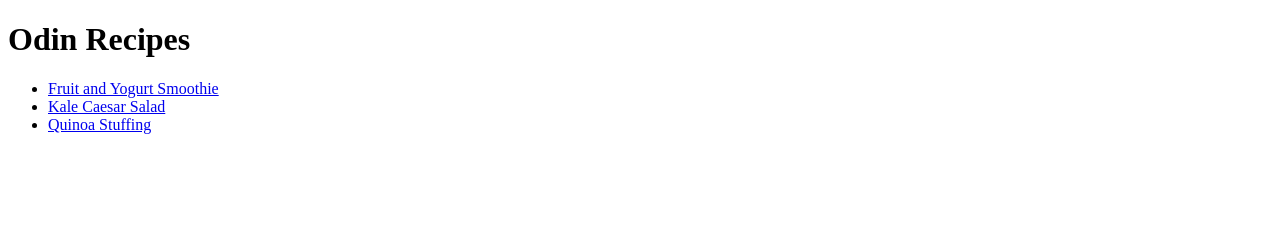
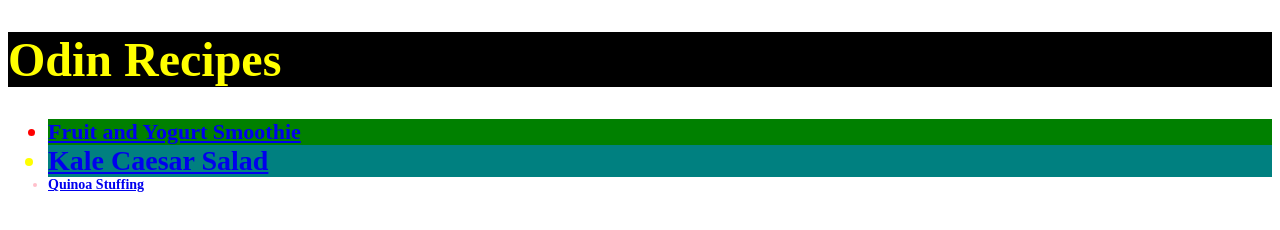
Before and after one commit to HelicalT/odin-recipes, a plain HTML site: page index.html in a window 1280 px wide. Drawn offline with Linux system fonts and the light colour scheme.

Commit message:
added CSS

```diff
--- a/index.html
+++ b/index.html
@@ -3,13 +3,14 @@
     <head>
         <meta charset="UTF-8">
         <title>Odin Recipes</title>
+        <link rel="stylesheet" href="style.css">
     </head>
     <body>
-        <h1>Odin Recipes</h1>
+        <h1 class="title">Odin Recipes</h1>
         <ul>
-            <li><a href="recipes/fruit-and-yogurt-smoothie.html">Fruit and Yogurt Smoothie</a></li>
-            <li><a href="recipes/kale-caesar-salad.html">Kale Caesar Salad</a></li>
-            <li><a href="recipes/quinoa-stuffing.html">Quinoa Stuffing</a></li>
+            <li class="link one"><a href="recipes/fruit-and-yogurt-smoothie.html">Fruit and Yogurt Smoothie</a></li>
+            <li class="link two"><a href="recipes/kale-caesar-salad.html">Kale Caesar Salad</a></li>
+            <li class="link three"><a href="recipes/quinoa-stuffing.html">Quinoa Stuffing</a></li>
 
 
         </ul>
--- /dev/null
+++ b/style.css
@@ -0,0 +1,27 @@
+.title {
+    font-size: 48px;
+    color: yellow;
+    background-color: black;
+}
+
+.link {
+    font-weight: 900;
+}
+
+.link.one {
+    background-color: green;
+    color: red;
+    font-size: 22px;
+}
+
+.link.two {
+    background-color: teal;
+    color: yellow;
+    font-size: 28px;
+}
+
+.link.three {
+    background-color: white;
+    color: pink;
+    font-size: 14px;
+}
```
